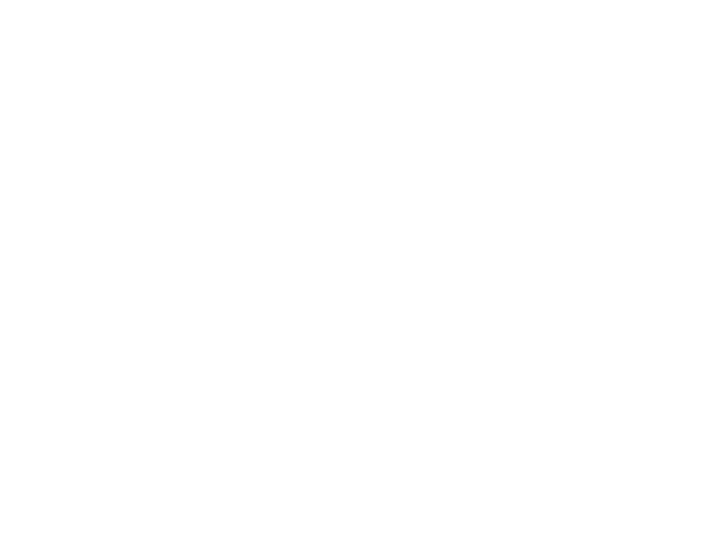
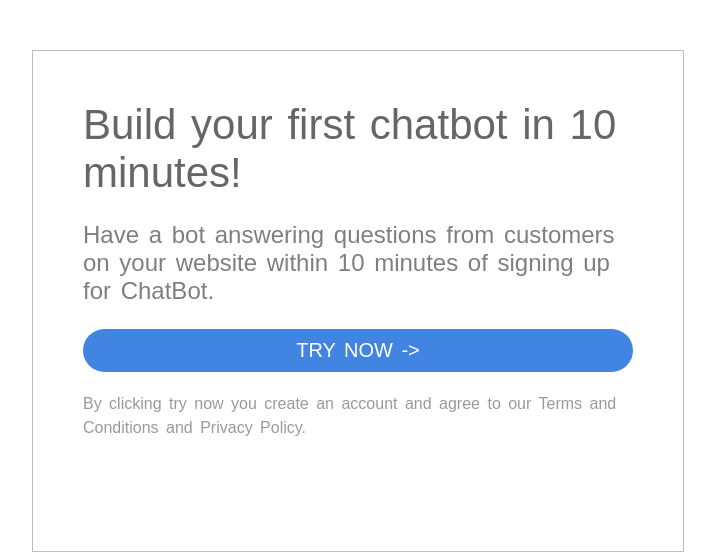
Before and after one commit to devdattadhage/call-to-action-card, a plain HTML site: page index.html in a window 1280 px wide. Shown: the whole page, without its empty margins (282-997 px from the left). Drawn offline with Linux system fonts and the light colour scheme.

Commit message:
structure and styling done

```diff
--- a/index.html
+++ b/index.html
@@ -2,9 +2,72 @@
 <html>
   <head>
     <title>call to action card</title>
+    <style>
+      body {
+        width: 960px;
+        margin: 50px auto;
+        font-family: sans-serif;
+        font-weight: 100;
+        word-spacing: 3px;
+      }
 
+      .chatbot-body {
+        margin: 0px auto;
+        padding: 50px;
+        height: 400px;
+        width: 550px;
+        border: 1px solid rgb(191, 188, 188);
+      }
+
+      .chatbot-header > h1 {
+        margin: 0px auto;
+        color: rgba(0, 0, 0, 60%);
+        font-size: 42px;
+        font-weight: 300;
+      }
+
+      .chatbot-info {
+        color: rgba(0, 0, 0, 50%);
+        font-size: 24px;
+        line-height: 28px;
+      }
+
+      .button {
+        border-radius: 30px;
+        text-align: center;
+        font-size: 20px;
+        color: white;
+        background-color: #4184e1;
+      }
+
+      .button > p {
+        padding: 10px;
+      }
+
+      .button-info {
+        color: rgba(0, 0, 0, 40%);
+        line-height: 24px;
+      }
+    </style>
   </head>
   <body>
+    <article class="chatbot-body">
+      <header class="chatbot-header">
+        <h1>Build your first chatbot in 10 minutes!</h1>
+      </header>
+      <p class="chatbot-info">
+        Have a bot answering questions from customers on your website within 10
+        minutes of signing up for ChatBot.
+      </p>
 
+      <div class="button">
+        <p>TRY NOW -></p>
+      </div>
+
+      <p class="button-info">
+        By clicking try now you create an account and agree to our Terms and
+        Conditions and Privacy Policy.
+      </p>
+    </article>
   </body>
 </html>
```
Also changed, not shown: target-op/image.png (added).
